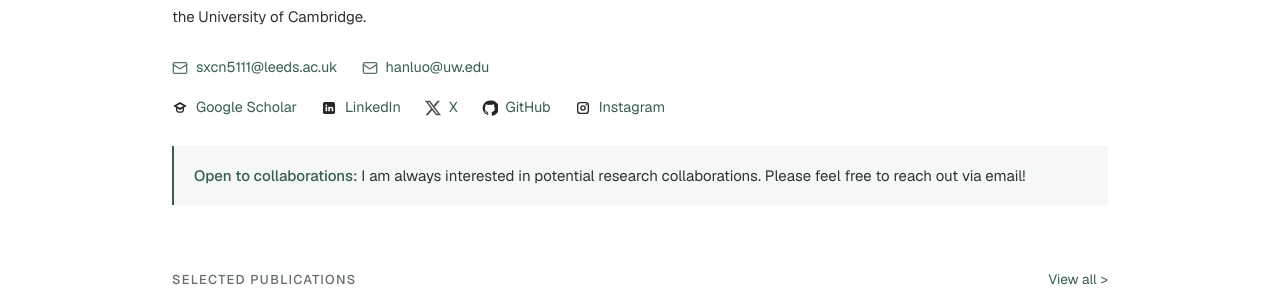
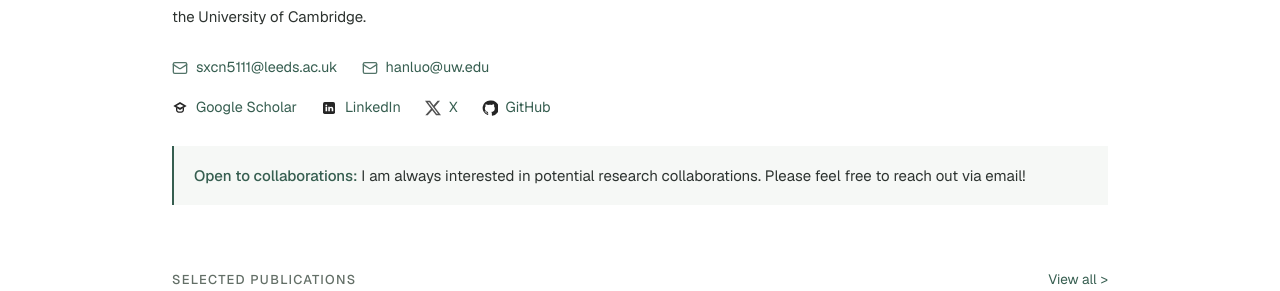
Before and after one commit to lhannnn/lhannnn.github.io, a Jekyll site: the page built from index.html, in a window 1280 px wide. Shown: the part 320-611 px from the top of the page. Built offline with Jekyll 4.4.1, drawn with Linux system fonts in a browser that asks for light colours; nearby versions of some CDN libraries; some web fonts are replaced.

Commit message:
Remove Instagram link from homepage and site footer

```diff
--- a/_config.yml
+++ b/_config.yml
@@ -17,7 +17,6 @@ links:
   google_scholar: "https://scholar.google.com/citations?user=F1jGOoMAAAAJ&hl=en"
   github: "https://github.com/lhannnn"
   linkedin: "https://www.linkedin.com/in/han-luo-5592a9342/"
-  instagram: "https://www.instagram.com/lexiiii.han/"
   x: "https://x.com/hanluo729"
 
 plugins:
--- a/_includes/footer.html
+++ b/_includes/footer.html
@@ -18,7 +18,6 @@
           <a class="footer-text footer-link" target="_blank" rel="noopener noreferrer" href="{{ site.links.linkedin }}"><img src="{{ '/assets/images/icons/linkedin.svg' | relative_url }}" alt="" class="footer-social-icon">LinkedIn</a>{% endif %}<br>
           {% if site.links.x and site.links.x != "" %}<a class="footer-text footer-link" target="_blank" rel="noopener noreferrer" href="{{ site.links.x }}"><img src="{{ '/assets/images/icons/x.svg' | relative_url }}" alt="" class="footer-social-icon">X</a><br>{% endif %}
           {% if site.links.github and site.links.github != "" %}<a class="footer-text footer-link" target="_blank" rel="noopener noreferrer" href="{{ site.links.github }}"><img src="{{ '/assets/images/icons/github.svg' | relative_url }}" alt="" class="footer-social-icon">GitHub</a><br>{% endif %}
-          <a class="footer-text footer-link" {% if site.links.instagram and site.links.instagram != "" %}target="_blank" rel="noopener noreferrer" href="{{ site.links.instagram }}"{% else %}href="#" aria-disabled="true"{% endif %}><img src="{{ '/assets/images/icons/instagram.svg' | relative_url }}" alt="" class="footer-social-icon">Instagram</a>
         </p>
       </div>
       {% endunless %}
--- a/index.html
+++ b/index.html
@@ -52,11 +52,6 @@ description: Personal academic website of Han Luo, a Computer Science undergradu
       {% if site.links.github and site.links.github != "" %}
       <a href="{{ site.links.github }}" class="home-contact-link" target="_blank" rel="noopener noreferrer">
         <img src="{{ '/assets/images/icons/github.svg' | relative_url }}" class="home-contact-icon" alt="">GitHub
-      </a>
-      {% endif %}
-      {% if site.links.instagram and site.links.instagram != "" %}
-      <a href="{{ site.links.instagram }}" class="home-contact-link" target="_blank" rel="noopener noreferrer">
-        <img src="{{ '/assets/images/icons/instagram.svg' | relative_url }}" class="home-contact-icon" alt="">Instagram
       </a>
       {% endif %}
     </div>
```
